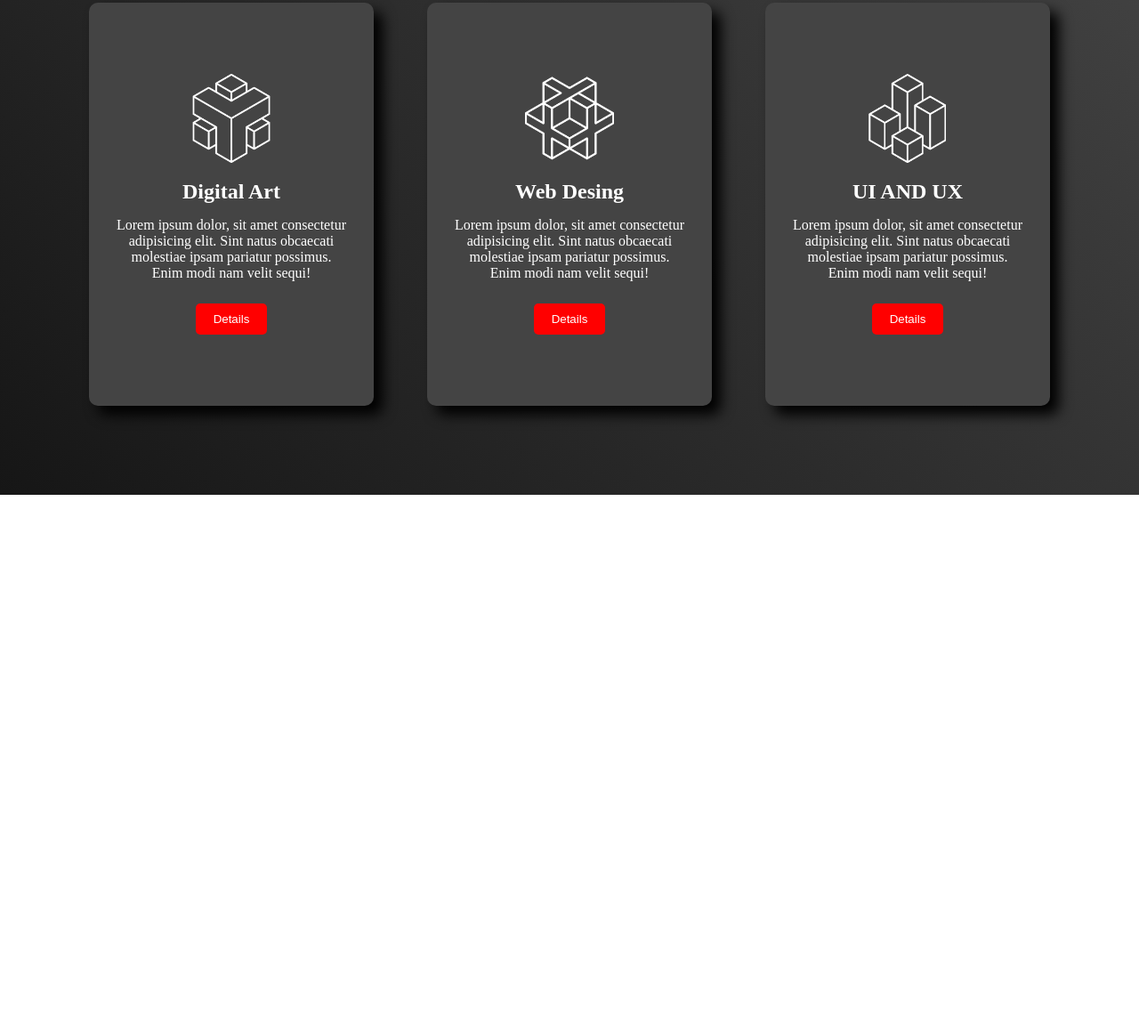
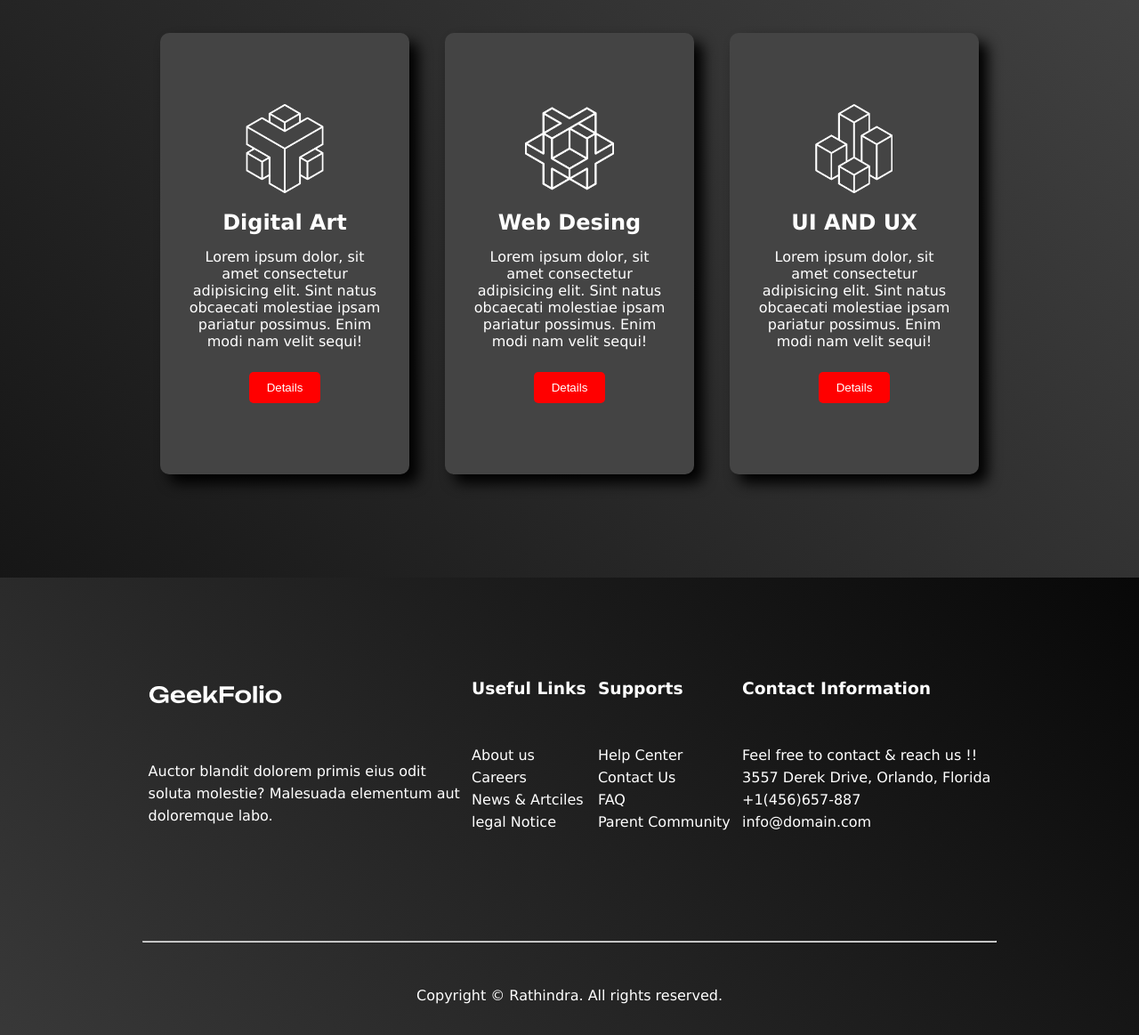
Before and after one commit to rathininfo/digital-agency, a plain HTML site: page index.html in a window 1280 px wide. Shown: the part 1637-2800 px from the top of the page at 89% size. Before the commit the page ends 2193 px from the top, so only its background shows below. Drawn offline with Linux system fonts and the light colour scheme.

Commit message:
complete full project

```diff
--- a/index.html
+++ b/index.html
@@ -17,10 +17,10 @@
                 </div>
 
                 <div class="menus">
-                    <li class="item">home-1</li>
-                    <li class="item">home-2</li>
-                    <li class="item">home-3</li>
-                    <li class="item">home-4</li>
+                    <li class="item">Home</li>
+                    <li class="item">About</li>
+                    <li class="item">Services</li>
+                    <li class="item">Portfolio</li>
                 </div>
             </div>
         </nav>
@@ -32,14 +32,13 @@
     <section>
         <div class="banner-container">
             <div class="banner-text">
-            <h1 class="title">Better design for <br>
-                your digital products</h1>
+            <h1 class="title">Hi There, <br>i'm Rathindra </h1>
                 <p class="descripton">We are a creative studio specializing in UI/UX design, <br> development and strategy.</p>
                 <button class="btn">Explor More</button>
             </div>
 
                 <div class="banner-photo">
-                    <img class="banner-img" src="images/banner.png" alt="Banner Image">
+                    <img class="banner-img" src="images/profile.png" alt="Banner Image">
                 </div>
         </div>
     </section>
@@ -100,7 +99,42 @@
 <!------start our Footer Section------------>
 <section>
     <footer>
+        <div class="footer-container">
+                <div class="list-container">
+                    <div class="logo-and-description">
+                        <img class="footer-image" src="logo/logo-light.png" alt="logo here">
+                        <p>Auctor blandit dolorem primis eius odit <br> soluta molestie? Malesuada elementum aut <br> doloremque labo.</p>
+                    </div>
 
+                    <div class="list-section">
+                        <h3 class="list-heading">Useful Links</h3>
+                        <ul>
+                            <li class="list">About us</li>
+                            <li class="list">Careers</li>
+                            <li class="list">News & Artciles</li>
+                            <li class="list">legal Notice</li>
+                        </ul>
+                    </div>
+                    <div class="list-section">
+                        <h3 class="list-heading">Supports</h3>
+                        <ul>
+                            <li class="list">Help Center</li>
+                            <li class="list">Contact Us</li>
+                            <li class="list">FAQ</li>
+                            <li class="list">Parent Community</li>
+                        </ul>
+                    </div>
+                    <div class="contact-section">
+                        <h3 class="list-heading">Contact Information</h3>
+                        <p>Feel free to contact & reach us !!</p>
+                        <p>3557 Derek Drive, Orlando, Florida</p>
+                        <p>+1(456)657-887</p>
+                        <p>info@domain.com</p>
+                    </div>
+                </div>
+                <hr>
+               <p class="footer-down-line-text">Copyright © Rathindra. All rights reserved.</p>
+        </div>
     </footer>
 </section>
 <!------End our Footer Section------------>
--- a/style.css
+++ b/style.css
@@ -4,30 +4,42 @@
     box-sizing: border-box;
 }
 
+body{
+
+    font-family:'Lucida Sans', 'Lucida Sans Regular', 'Lucida Grande', 'Lucida Sans Unicode', Geneva, Verdana, sans-serif;
+}
+
 /* Start header section */
 
 .menu_container{
     background-color: rgb(40, 40, 40);
-    padding: 50px;
     color: white;
     list-style:none;
     display: flex;
-    justify-content: space-around;
-    align-items: center;
+    justify-content: space-between;
+    padding: 50px 200px;
+}
+
+.logo{
+    margin-right: 150px;
+
 }
 
 .logo_photo{
  width: 130px;
+
+
 }
 
 .menus{
     display: flex;
-    justify-content: center;
+    justify-content: space-around;
+    align-items: center;
 
 }
 
 .item{
-    margin-right: 10px;
+    margin-right: 20px;
     padding-right: 7px;
     font-size:18px;
     cursor: pointer;
@@ -42,8 +54,12 @@
 /* Start main section */
 
 .banner-img{
-    width: 350px;
+    width: 400px;
+    border-radius:5%;
+    box-shadow: 5px 5px 15px black;
 }
+
+
 
 .banner-container{
     display: flex;
@@ -53,8 +69,9 @@
     color: white;
     background-image: url('images/background.png');
     background: linear-gradient(45deg,#161616, #444444);
-    background-repeat: repeat;
+    background-repeat: no-repeat;
     background-size: cover;
+    padding: 0px 70px;
 }
 
 .title{
@@ -85,7 +102,6 @@
 /* End main section */
 
 /* start main section 2nd banner */
-
 .heading-about{
  text-align: center;
  font-size: 3rem;
@@ -132,16 +148,17 @@
     background: linear-gradient(45deg,#161616, #444444);
     color: #ffffff;
     padding-top: 40px;
+    height: 100vh;
 
 }
 .services-container{
     display: flex;
-    justify-content: space-around;
+    justify-content: space-between;
     margin-top: 20px;
-    gap: 60px;
-    padding-left: 100px;
-    padding-bottom: 100px;
-    padding-right: 100px;
+    padding: 0px 180px;
+    gap: 40px;
+    height: 70vh;
+    align-items: center;
 }
 
 .our-services{
@@ -174,18 +191,59 @@
 .icon{width: 100px;}
 
 .service-name{
+    margin-top: 15px;
+}
 
-margin-top: 15px;
+.service-description{
+    margin-top: 15px;
+    margin-bottom: 10px;
+}
+
+/* End Service Section*/
+
+/* start footer Section */
+.footer-container{
+    background: linear-gradient(45deg,#393939, #080808);
+    color: #ffffff;
 
 }
-.service-description{
-margin-top: 15px;
-margin-bottom: 10px;
+
+.list-container{
+    display: flex;
+    justify-content: space-around;
+    align-items: center;
+    line-height:25px;
+    height:50vh;
+    padding: 0px 160px;
 }
 
+.footer-image{
+    width: 150px;
+    margin-bottom: 50px;
+}
 
+.list-heading{
+    margin-bottom: 50px;
+}
 
+.list{
+    list-style: none;
+}
 
+hr{
+    display: block;
+    margin-top: 0.5em;
+    margin-bottom: 0.5em;
+    margin-left: auto;
+    margin-right: auto;
+    border-style: inset;
+    border-width: 1px;
+    width: 75%;
+  }
 
-
-/* End Service Section*/
+.footer-down-line-text{
+    text-align: center;
+    padding-bottom: 60px;
+    margin-top: 50px;
+}
+/* End footer Section */
```
Also changed, not shown: images/profile.png (added).
